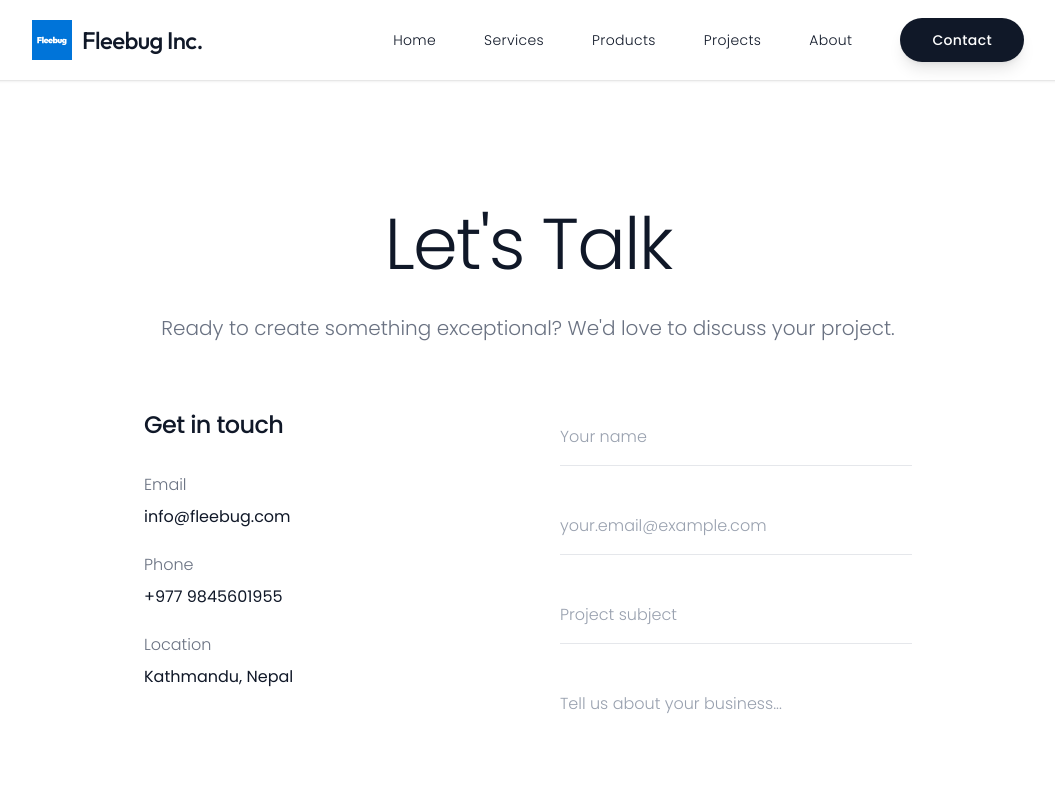
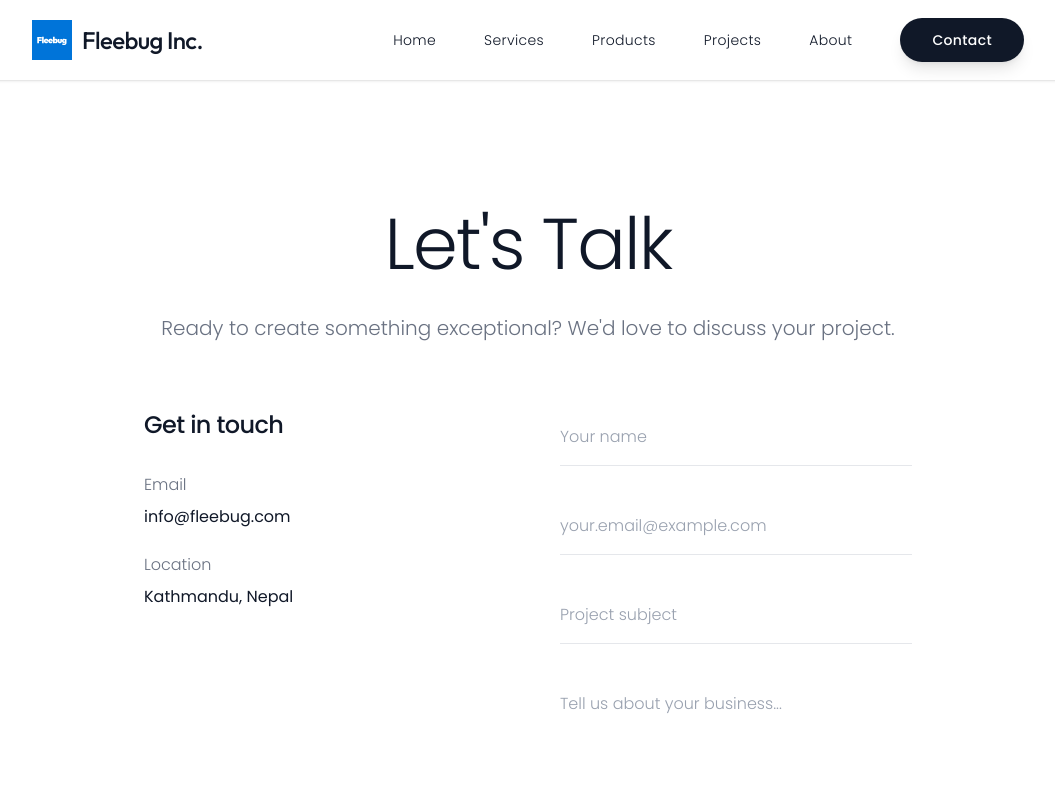
Before and after one commit to fleebug-global/fleebug-web, a Next.js app: page /contact in a window 1280 px wide. Shown: the top 800 px of the page, without its empty margins (112-1167 px from the left). Built offline with nearby package versions, Linux system fonts and the light colour scheme.

Commit message:
fixed cont

```diff
--- a/src/app/(root)/(visitors)/contact/page.tsx
+++ b/src/app/(root)/(visitors)/contact/page.tsx
@@ -83,7 +83,7 @@ const ContactPage = () => {
                       {contact.professionalEmail[0]}
                     </a>
                   </div>
-                  <div>
+                  {/* <div>
                     <p className="text-gray-500 font-light mb-2">Phone</p>
                     <a
                       href={`tel:${contact.professionalPhone}`}
@@ -91,7 +91,7 @@ const ContactPage = () => {
                     >
                       {contact.professionalPhone}
                     </a>
-                  </div>
+                  </div> */}
                   <div>
                     <p className="text-gray-500 font-light mb-2">Location</p>
                     <p className="text-gray-900">{contact.address}</p>
--- a/src/data/contact.js
+++ b/src/data/contact.js
@@ -1,8 +1,8 @@
 export const contact = {
   personalEmail: ["mail@fleebug.com", "support@fleebug.com"],
-  personalPhone: "+977 9845601955",
+  personalPhone: "+977",
   professionalEmail: ["info@fleebug.com", "support@fleebug.com"],
-  professionalPhone: "+977 9845601955",
+  professionalPhone: "+977",
   address: "Kathmandu, Nepal",
 };
 
```
Also changed, not shown: 1 other file (tests, documents, lock files or other folders).
